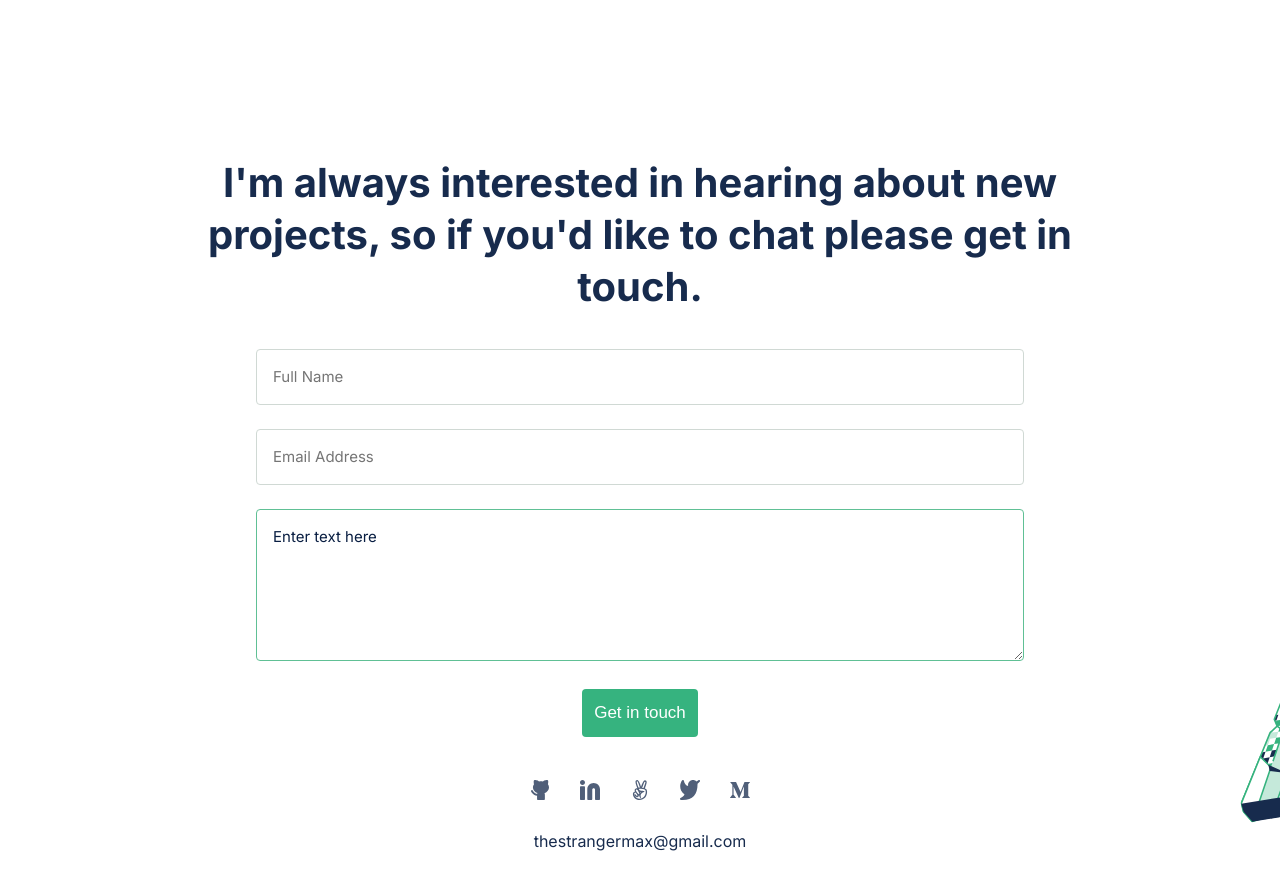
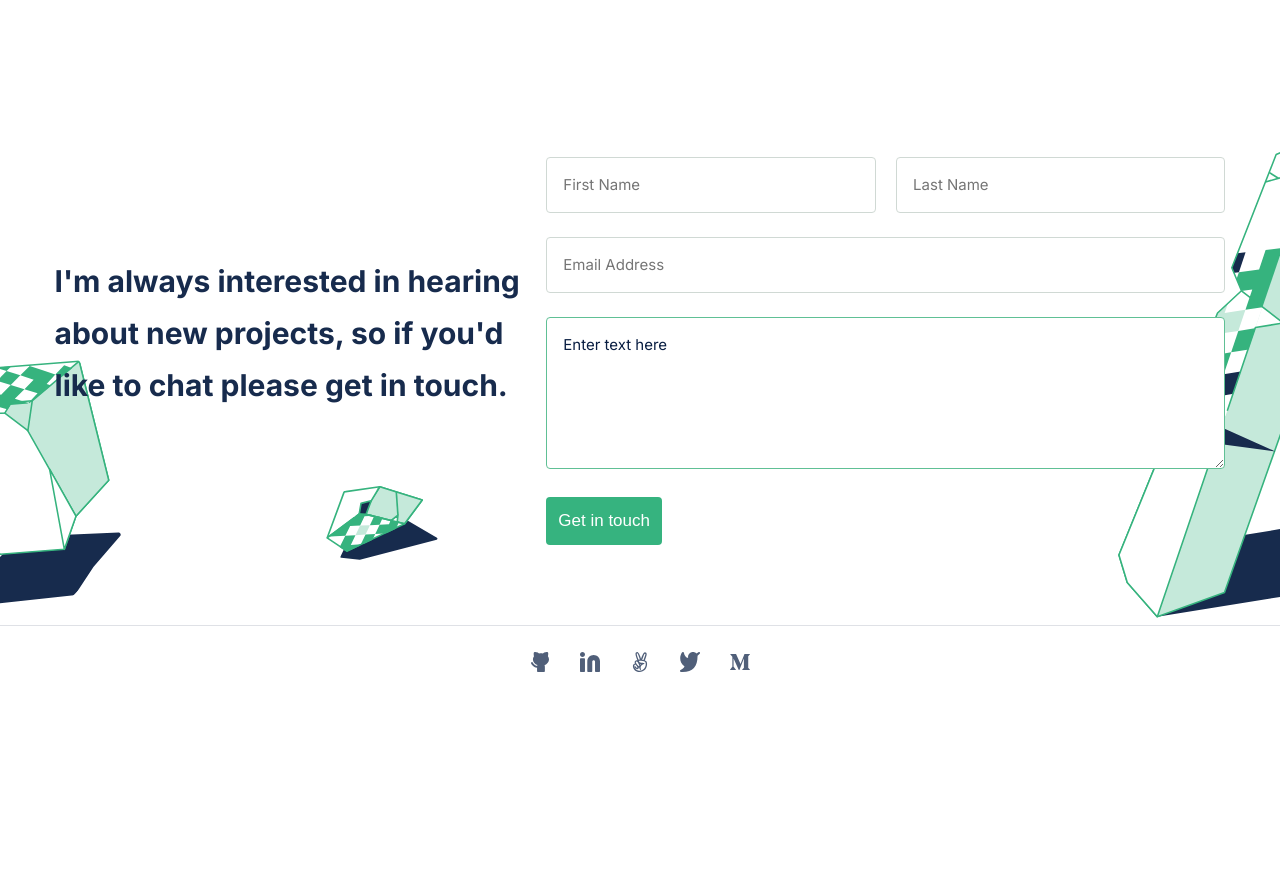
Before and after one commit to maxthestranger/mts_portfolio, a website: page index.html in a window 1280 px wide. Shown: the part 2835-3724 px from the top of the page. After the commit the page ends 3537 px from the top, so only its background shows below. Drawn offline with Linux system fonts and the light colour scheme.

Commit message:
add desktop media query for contact form

```diff
--- a/css/style.css
+++ b/css/style.css
@@ -411,6 +411,11 @@ textarea::placeholder {
   margin-top: 17px;
 }
 
+/* footer */
+.footer {
+  display: none;
+}
+
 /* 1020 */
 @media (max-width: 1020px) {
   .hero-description {
@@ -502,4 +507,62 @@ textarea::placeholder {
   .hero {
     background-image: url('../img/header-llustration-desktop.svg');
   }
+
+  .contact {
+    background: url('../img/contact_desktop.svg') 100% 97% no-repeat,
+      url('../img/contact2.svg') 0% 109% no-repeat,
+      url('../img/contact3.svg') 27% 87% no-repeat;
+  }
+
+  .contact .socials,
+  .contact .mt-17 {
+    display: none;
+  }
+
+  .d-lg-flex {
+    flex-direction: row;
+    column-gap: 2%;
+  }
+
+  .d-lg-flex .sec-text {
+    margin: 0;
+    max-width: 40%;
+  }
+
+  .d-lg-flex .sec-title {
+    font-weight: bold;
+    font-size: 30px;
+    line-height: 52px;
+    text-align: left;
+  }
+
+  .form-wrapper {
+    width: calc(100% - 42%);
+    max-width: calc(100% - 42%);
+  }
+
+  .text-lg-left {
+    text-align: left;
+  }
+
+  .d-lg-none {
+    display: none;
+  }
+
+  .d-lg-show {
+    display: flex;
+    column-gap: 3%;
+  }
+
+  .footer {
+    display: flex;
+    justify-content: center;
+    align-items: center;
+    border-top: 1px solid #dfe1e6;
+  }
+
+  .footer .socials {
+    padding: 16px 0;
+    margin: 0;
+  }
 }
--- a/index.html
+++ b/index.html
@@ -372,23 +372,43 @@
       </section>
 
       <section class="contact">
-        <div class="sec-wrapper">
+        <div class="sec-wrapper d-lg-flex">
           <div class="sec-text">
             <h2 class="sec-title">
               I'm always interested in hearing about new projects, so if you'd
               like to chat please get in touch.
             </h2>
+          </div>
+          <div class="form-wrapper">
             <form
               action="https://formspree.io/f/xjvlwyba"
               method="post"
               class="form"
             >
               <ul>
-                <li>
+                <li class="d-lg-none">
                   <input
                     type="text"
                     name="full_name"
                     placeholder="Full Name"
+                    maxlength="30"
+                    required
+                  />
+                </li>
+
+                <li class="d-lg-show">
+                  <input
+                    type="text"
+                    name="f_name"
+                    placeholder="First Name"
+                    maxlength="30"
+                    required
+                  />
+
+                  <input
+                    type="text"
+                    name="l_name"
+                    placeholder="Last Name"
                     maxlength="30"
                     required
                   />
@@ -415,7 +435,7 @@
                   ></textarea>
                 </li>
 
-                <li class="text-center">
+                <li class="text-center text-lg-left">
                   <button type="submit" class="btn">Get in touch</button>
                 </li>
               </ul>
@@ -476,6 +496,54 @@
         </div>
       </section>
     </main>
-    <footer></footer>
+    <footer class="footer">
+      <ul class="socials">
+        <li>
+          <a
+            href="https://github.com/maxthestranger"
+            target="_blank"
+            rel="noopener noreferrer"
+          >
+            <img src="./img/github.svg" alt="github" />
+          </a>
+        </li>
+        <li>
+          <a
+            href="https://www.linkedin.com/in/maxthestranger/"
+            target="_blank"
+            rel="noopener noreferrer"
+          >
+            <img src="./img/linkedin.svg" alt="linkedIn" />
+          </a>
+        </li>
+        <li>
+          <a
+            href="https://angel.co/u/max-the-stranger"
+            target="_blank"
+            rel="noopener noreferrer"
+          >
+            <img src="./img/angelist.svg" alt="angelist" />
+          </a>
+        </li>
+        <li>
+          <a
+            href="https://twitter.com/Maxthestranger"
+            target="_blank"
+            rel="noopener noreferrer"
+          >
+            <img src="./img/twitter.svg" alt="twitter" />
+          </a>
+        </li>
+        <li>
+          <a
+            href="https://medium.com/@maxthestranger"
+            target="_blank"
+            rel="noopener noreferrer"
+          >
+            <img src="./img/medium.svg" alt="medium" />
+          </a>
+        </li>
+      </ul>
+    </footer>
   </body>
 </html>
```
Also changed, not shown: img/contact2.svg (added), img/contact3.svg (added), img/contact_desktop.svg (added).
